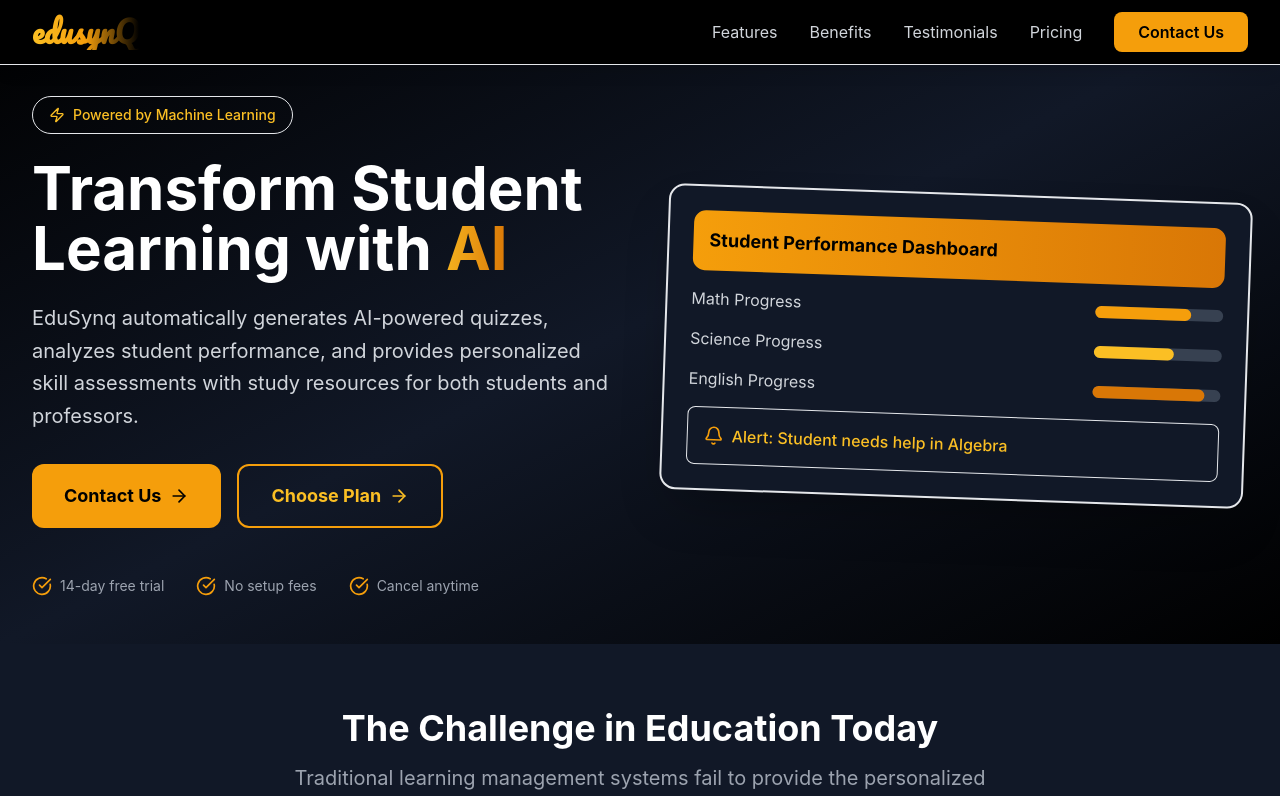
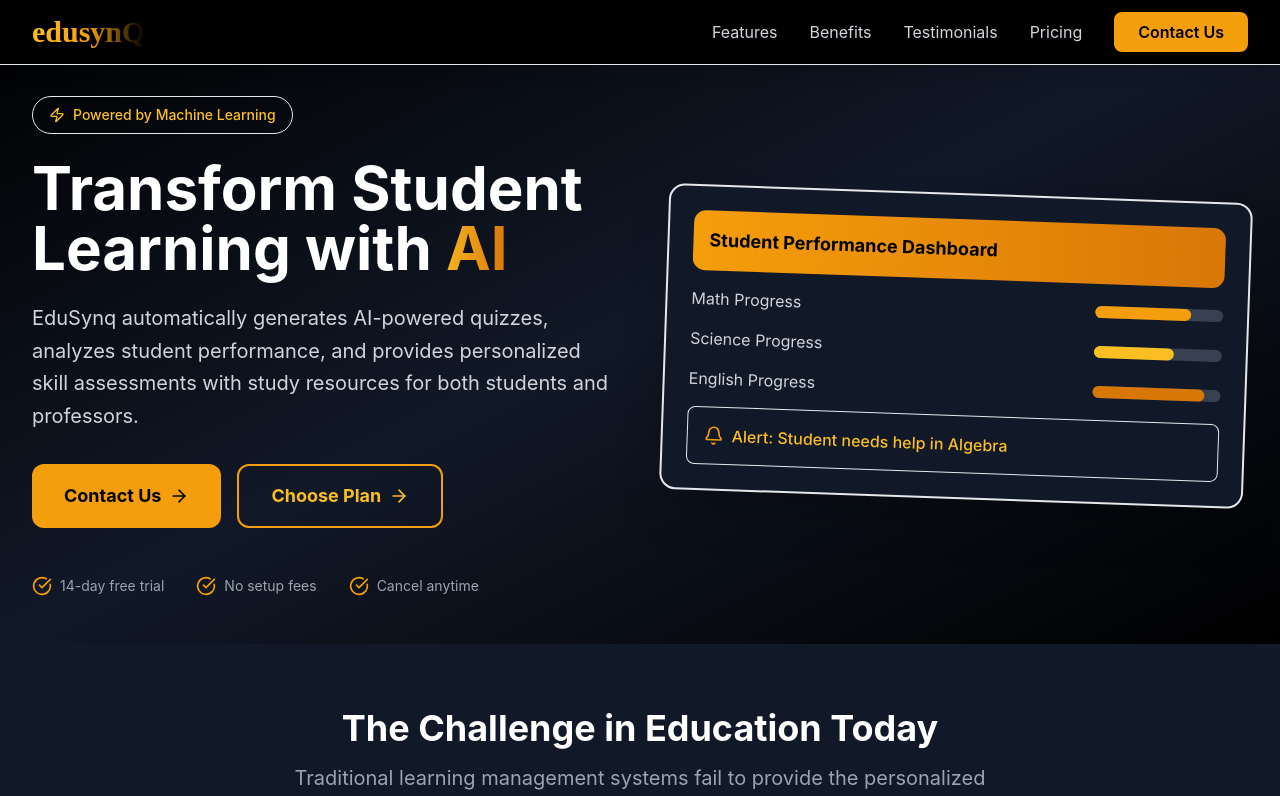
Before and after one commit to Mulhima101/edutrackwise-web, a React (Vite) app: page / in a window 1280 px wide. Shown: the top 796 px of the page. Built offline with nearby package versions, Linux system fonts and the light colour scheme; the HTML template or start-up script is replaced by a standard one.

Commit message:
Updated edusynQ logo with professional gradient style

```diff
--- a/src/index.css
+++ b/src/index.css
@@ -1,5 +1,4 @@
 @import url('https://cdn.jsdelivr.net/npm/tailwindcss@2.2.19/dist/tailwind.min.css');
-@import url('https://fonts.googleapis.com/css2?family=Pacifico&display=swap');
 
 * {
   margin: 0;
```
